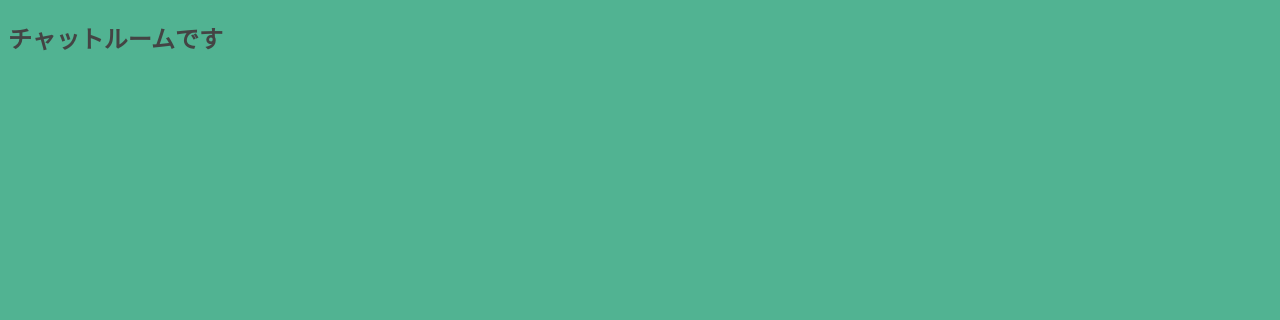
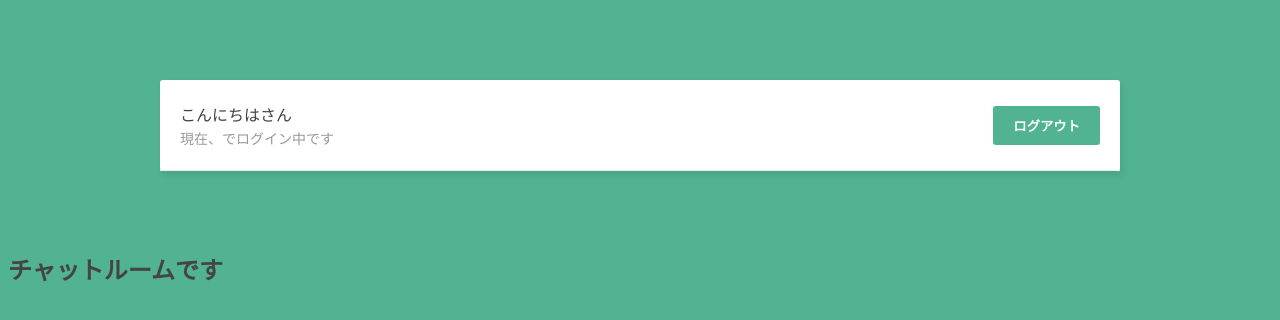
Before and after one commit to Emetselch1984/live_chat_vuejs, a Vue app: page /chatroom in a window 1280 px wide. Shown: the top 320 px of the page. Built offline with nearby package versions, Linux system fonts and the light colour scheme.

Commit message:
feat: ローカルストレージに取得した情報を保存。ローカルストレージしたデータを取り出す

```diff
--- a/src/components/LoginForm.vue
+++ b/src/components/LoginForm.vue
@@ -30,9 +30,16 @@
           throw new Error("ログインできませんでした")
         }
         if(!this.errors){
+          console.log(res)
+          window.localStorage.setItem('access-token',res.headers['access-token'])
+          window.localStorage.setItem('uid',res.headers['uid'])
+          window.localStorage.setItem('client',res.headers['client'])
+          window.localStorage.setItem('name',res.data.name)
+
+
           this.$emit('redirectToChatRoom')
         }
-        console.log({res})
+
         return res
       }
       catch (error) {
--- /dev/null
+++ b/src/components/Navbar.vue
@@ -0,0 +1,39 @@
+<template>
+  <nav>
+    <div>
+      <p>こんにちは<span class="name">{{name}}</span>さん</p>
+      <p class="email">現在、<span>{{email}}</span>でログイン中です</p>
+    </div>
+    <button>ログアウト</button>
+  </nav>
+</template>
+<script>
+export default {
+  data(){
+    return {
+      name: window.localStorage.getItem('name'),
+      email: window.localStorage.getItem('uid'),
+
+    }
+  }
+}
+</script>
+<style scoped>
+nav {
+  padding: 20px;
+  border-bottom: 1px solid #eee;
+  align-items: center;
+  display: flex;
+  justify-content: space-between;
+}
+nav p{
+  margin: 2px auto;
+  font-size: 16px;
+  color: #444;
+}
+nav p.email{
+  font-size: 14px;
+  color: #999;
+}
+
+</style>
--- a/src/views/ChatRoom.vue
+++ b/src/views/ChatRoom.vue
@@ -1,5 +1,8 @@
 <template>
   <section>
+    <div class="container">
+      <Navbar/>
+    </div>
     <h1>
       チャットルームです
     </h1>
@@ -8,7 +11,9 @@
 </template>
 
 <script>
+import Navbar from "../components/Navbar";
 export default {
+  components: {Navbar}
 }
 </script>
 
```
